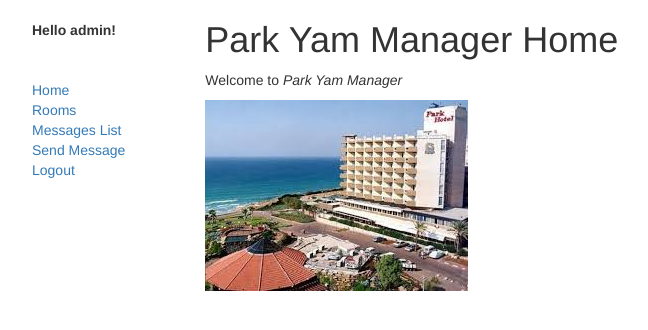
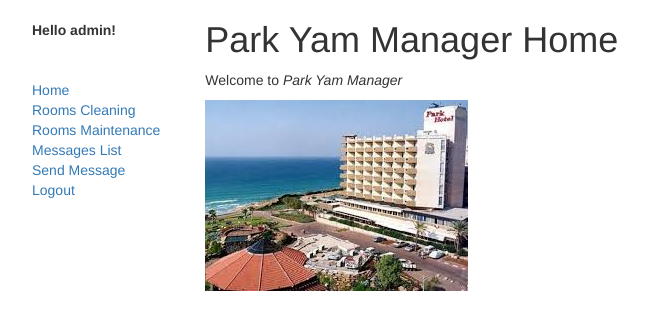
Before and after one commit to limorkalish/ParkYamManager, a Django app: page /app/ in a window 1280 px wide. Shown: the top 330 px of the page, without its empty margins (23-671 px from the left). Run offline with Django 3.2, Linux system fonts and the light colour scheme; a user stored in the database is signed in; some libraries are stand-ins or nearby versions.

Commit message:
Added room maintenance functionallity

```diff
--- a/ParkYamManagerApp/models.py
+++ b/ParkYamManagerApp/models.py
@@ -29,6 +29,9 @@ class Room(models.Model):
     is_clean = models.BooleanField("Clean", default=True)
     clean_comment = models.CharField("Clean_comment",max_length=1000,default="")
 
+    needs_maintenance = models.BooleanField("NeedsMaintenance", default=False)
+    maintenance_comment = models.CharField("MaintenanceComment", max_length=1000, default="")
+
 class Message(models.Model):
     user = models.ForeignKey(settings.AUTH_USER_MODEL)
     message = models.TextField("Message", default="")
--- a/ParkYamManagerApp/templates/app/base_generic.html
+++ b/ParkYamManagerApp/templates/app/base_generic.html
@@ -29,7 +29,10 @@
             <li><a href="{% url 'app:home' %}">Home</a></li>
 
             {% if perms.ParkYamManagerApp.change_room %}
-                <li><a href="{% url 'app:rooms' %}">Rooms</a></li>
+                <li><a href="{% url 'app:rooms_cleaning' %}">Rooms Cleaning</a></li>
+            {% endif %}
+            {% if perms.ParkYamManagerApp.maintain_room %}
+                <li><a href="{% url 'app:rooms_maintenance' %}">Rooms Maintenance</a></li>
             {% endif %}
 
             {% if perms.ParkYamManagerApp.can_send_message %}
--- a/ParkYamManagerApp/templates/app/rooms.html
+++ b/ParkYamManagerApp/templates/app/rooms_cleaning.html
@@ -2,7 +2,7 @@
 
 {% block content %}
 <div align="center">
-<h1>Rooms</h1>
+<h1>Rooms Cleaning</h1>
 {% if rooms_by_floor %}
 	<table border="1">
 	{% for floor_rooms in rooms_by_floor %}
--- a/ParkYamManagerApp/urls.py
+++ b/ParkYamManagerApp/urls.py
@@ -20,10 +20,17 @@ from views import MessageListView
 app_name = 'app'
 urlpatterns = [
     url(r'^$', views.home, name='home'),
-    url(r'^rooms/$', views.rooms, name='rooms'),
+    url(r'^roomscleaning/$', views.rooms_cleaning, name='rooms_cleaning'),
+    url(r'^roomscleaning/(?P<room_number>[0-9]+)/$', views.detail, name='detail'),
+    url(r'^roomscleaning/(?P<room_number>[0-9]+)/set_clean/$', views.set_clean, name='set_clean'),
+
+    url(r'^roomsmaintenance/$', views.rooms_maintenance, name='rooms_maintenance'),
+    url(r'^roomsmaintenance/(?P<room_number>[0-9]+)/$', views.room_maintenance_details, name='room_maintenance_details'),
+    url(r'^roomsmaintenance/(?P<room_number>[0-9]+)/set_room_maintenance_status/$', views.set_room_maintenance_status, name='set_room_maintenance_status'),
+
     url(r'^sendmessage/$', views.send_message, name='send_message'),
     url(r'^messages/$', MessageListView.as_view(), name='messages'),
+
     url(r'^reception/', views.reception),
-    url(r'^(?P<room_number>[0-9]+)/$', views.detail, name='detail'),
-    url(r'^(?P<room_number>[0-9]+)/set_clean/$', views.set_clean, name='set_clean'),
+
 ]
--- a/ParkYamManagerApp/views.py
+++ b/ParkYamManagerApp/views.py
@@ -18,7 +18,7 @@ def home(request):
     return render(request,"app/home.html")
 
 @permission_required('ParkYamManagerApp.change_room')
-def rooms(request):
+def rooms_cleaning(request):
     rooms = Room.objects.all()
     rooms_by_floor = [[] for i in xrange(6)]
     for room in rooms:
@@ -26,8 +26,19 @@ def rooms(request):
     for rooms in rooms_by_floor:
         rooms.sort(key=lambda x: x.number)
     context = {'rooms_by_floor': rooms_by_floor}
-    return render(request, 'app/rooms.html', context)
-    # return HttpResponse("Hello, world. You're at the polls index.")
+    return render(request, 'app/rooms_cleaning.html', context)
+
+@permission_required('ParkYamManagerApp.maintain_room')
+def rooms_maintenance(request):
+    rooms = Room.objects.all()
+    rooms_by_floor = [[] for i in xrange(6)]
+    for room in rooms:
+        rooms_by_floor[room.floor - 1].append(room)
+    for rooms in rooms_by_floor:
+        rooms.sort(key=lambda x: x.number)
+    context = {'rooms_by_floor': rooms_by_floor}
+    return render(request, 'app/rooms_maintenance.html', context)
+
 
 def reception(request):
     rooms = Room.objects.all()
@@ -43,6 +54,11 @@ def reception(request):
 def detail(request, room_number):
     room = get_object_or_404(Room, pk=room_number)
     return render(request, 'app/detail.html', {'room': room, 'comment_value':room.clean_comment})
+
+@permission_required('ParkYamManagerApp.maintain_room')
+def room_maintenance_details(request, room_number):
+    room = get_object_or_404(Room, pk=room_number)
+    return render(request, 'app/room_maintenance_details.html', {'room': room, 'comment_value':room.maintenance_comment})
 
 @permission_required('ParkYamManagerApp.change_room')
 def set_clean(request, room_number):
@@ -64,7 +80,31 @@ def set_clean(request, room_number):
         room.save()
     else:
         return HttpResponse("Error 2")
-    return HttpResponseRedirect(reverse('app:rooms'))
+    return HttpResponseRedirect(reverse('app:rooms_cleaning'))
+
+@permission_required('ParkYamManagerApp.maintain_room')
+def set_room_maintenance_status(request, room_number):
+    room = Room.objects.get(number=room_number)
+    try:
+        selected_choice = request.POST['choice']
+        maintenance_comment = request.POST['maintenance_comment']
+    except KeyError:
+        return render(request, 'app/room_maintenance_details.html', {
+            'room': room,
+            'error_message': "You didn't select a choice.",
+        })
+    room.maintenance_comment = maintenance_comment
+    if selected_choice == "need maintenance":
+        room.needs_maintenance = True
+        room.save()
+    elif selected_choice == "does not need maintenance":
+        room.needs_maintenance = False
+        room.save()
+    else:
+        return HttpResponse("Error 2")
+    return HttpResponseRedirect(reverse('app:rooms_maintenance'))
+
+
 
 @permission_required('ParkYamManagerApp.can_send_message')
 def send_message(request):
```
Also changed, not shown: ParkYamManagerApp/templates/app/room_maintenance_details.html (added, +22 -0 lines), ParkYamManagerApp/templates/app/rooms_maintenance.html (added, +24 -0 lines), ParkYamManagerApp/migrations/0008_auto_20170609_1917.py (added), db.sqlite3.
